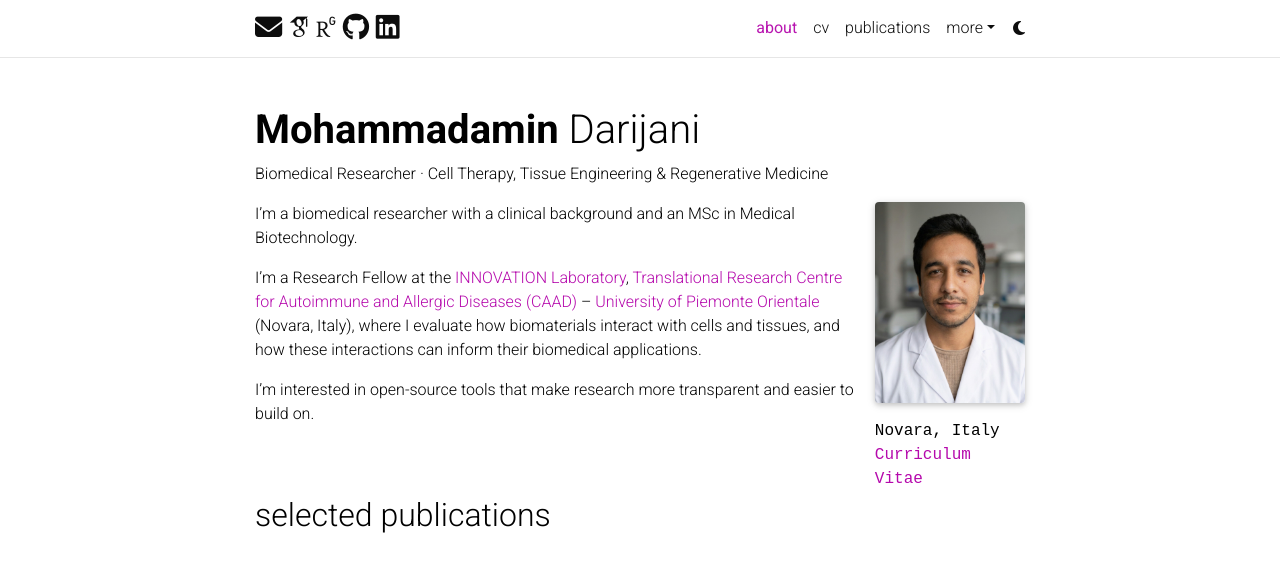
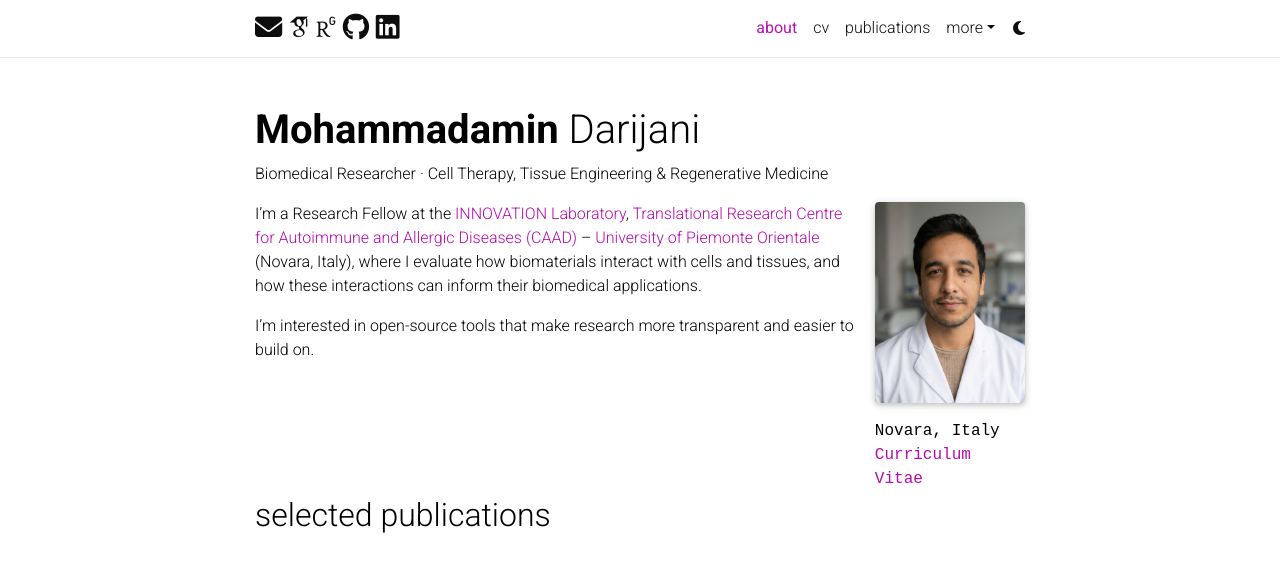
Before and after one commit to amindarijani/amindarijani.github.io, a Jekyll site: the page built from _pages/about.md, in a window 1280 px wide, cut to the strip 0-562 px from the top of the page. Built offline with Jekyll 4.4.1, drawn with Linux system fonts in a browser that asks for light colours; full-size pictures stand in for the smaller copies a plugin makes; some web fonts are replaced; comment, search, counter and statistics services are not loaded; a style sheet for code colours, icons or effects is not loaded.

Commit message:
Revise about page content for clarity
Updated personal description and affiliations.

```diff
--- a/_pages/about.md
+++ b/_pages/about.md
@@ -18,7 +18,6 @@ selected_papers: true # includes a list of papers marked as "selected={true}"
 social: false # social icons stay in the top menu only
 ---
 
-I'm a biomedical researcher with a clinical background and an MSc in Medical Biotechnology.
 
 I'm a Research Fellow at the [INNOVATION Laboratory](https://www.theinnovationlab.it/), [Translational Research Centre for Autoimmune and Allergic Diseases (CAAD)](https://ipazia-caad.uniupo.it/) – [University of Piemonte Orientale](https://www.uniupo.it/en) (Novara, Italy), where I evaluate how biomaterials interact with cells and tissues, and how these interactions can inform their biomedical applications.
 
```
